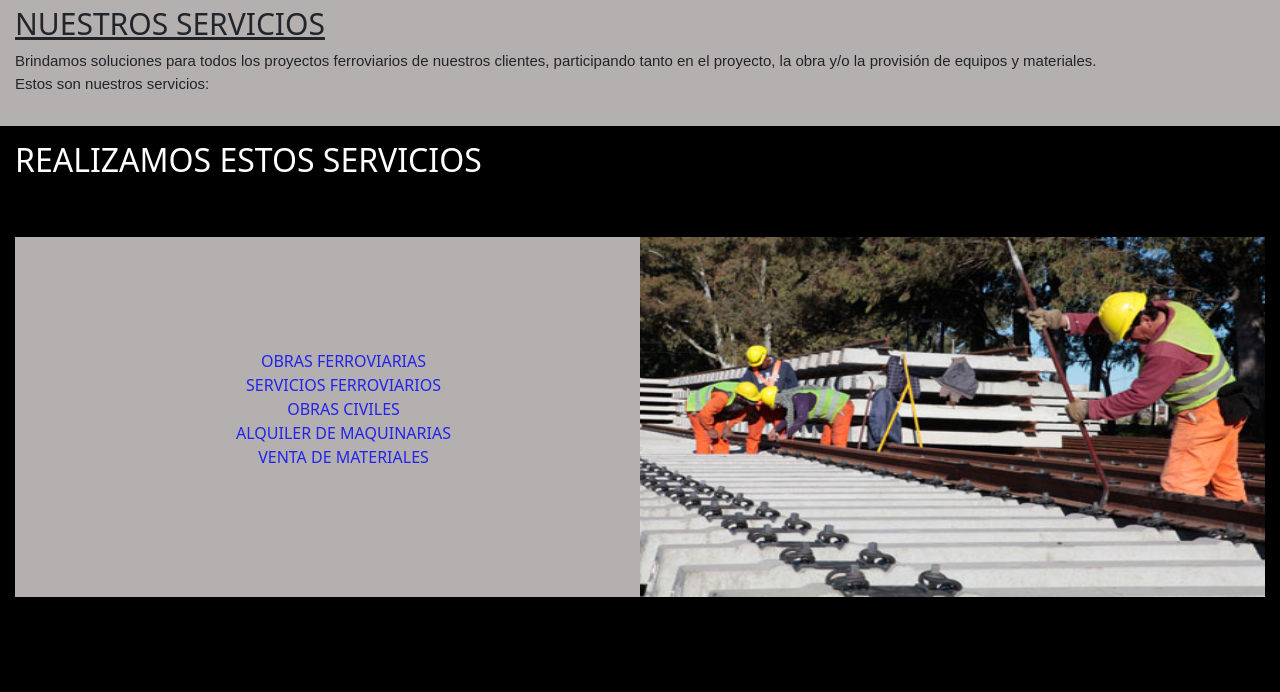
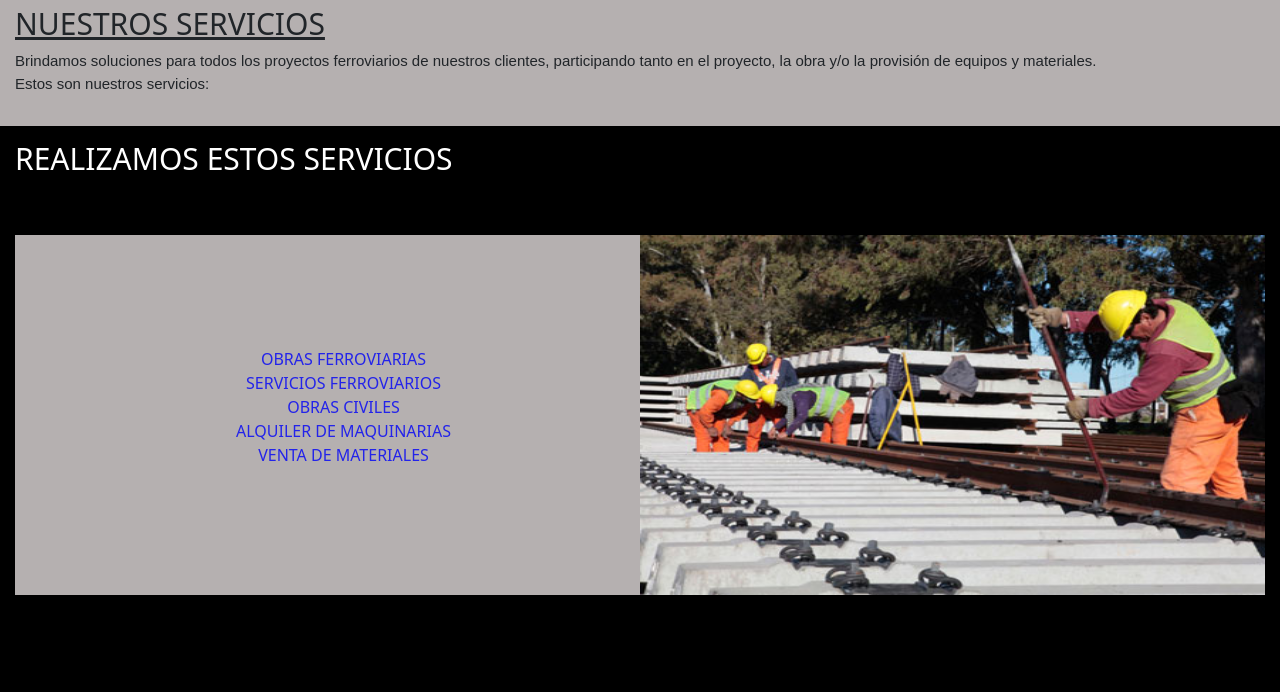
Before and after one commit to TamaraC-39610/proyecto-coder-dw, a website: page servicios.html in a window 1280 px wide. Shown: the part 95-787 px from the top of the page. Drawn offline with nearby package versions, Linux system fonts and the light colour scheme.

Commit message:
ultima actualizacion

```diff
--- a/scss/_servicios.scss
+++ b/scss/_servicios.scss
@@ -46,7 +46,9 @@
         flex-direction: column;
         padding: 15px;
 
-        h2 {}
+        h2 {
+            font-size: $font-size-2;
+        }
 
         .contenedor-servicios-li-1 {
             @include contenedor-servicios-li;
--- a/servicios.html
+++ b/servicios.html
@@ -85,7 +85,7 @@
         </ul>
         <div class="img-servicios">
           <img src="imagenes/catenaria.jpg" alt="imagen referente al servicio de la empresa" width="600" height="360">
-        </div>
+        </div>Ñ
       </div>
 
     </section>
```
Also changed, not shown: css/style.css, 1 other file.
